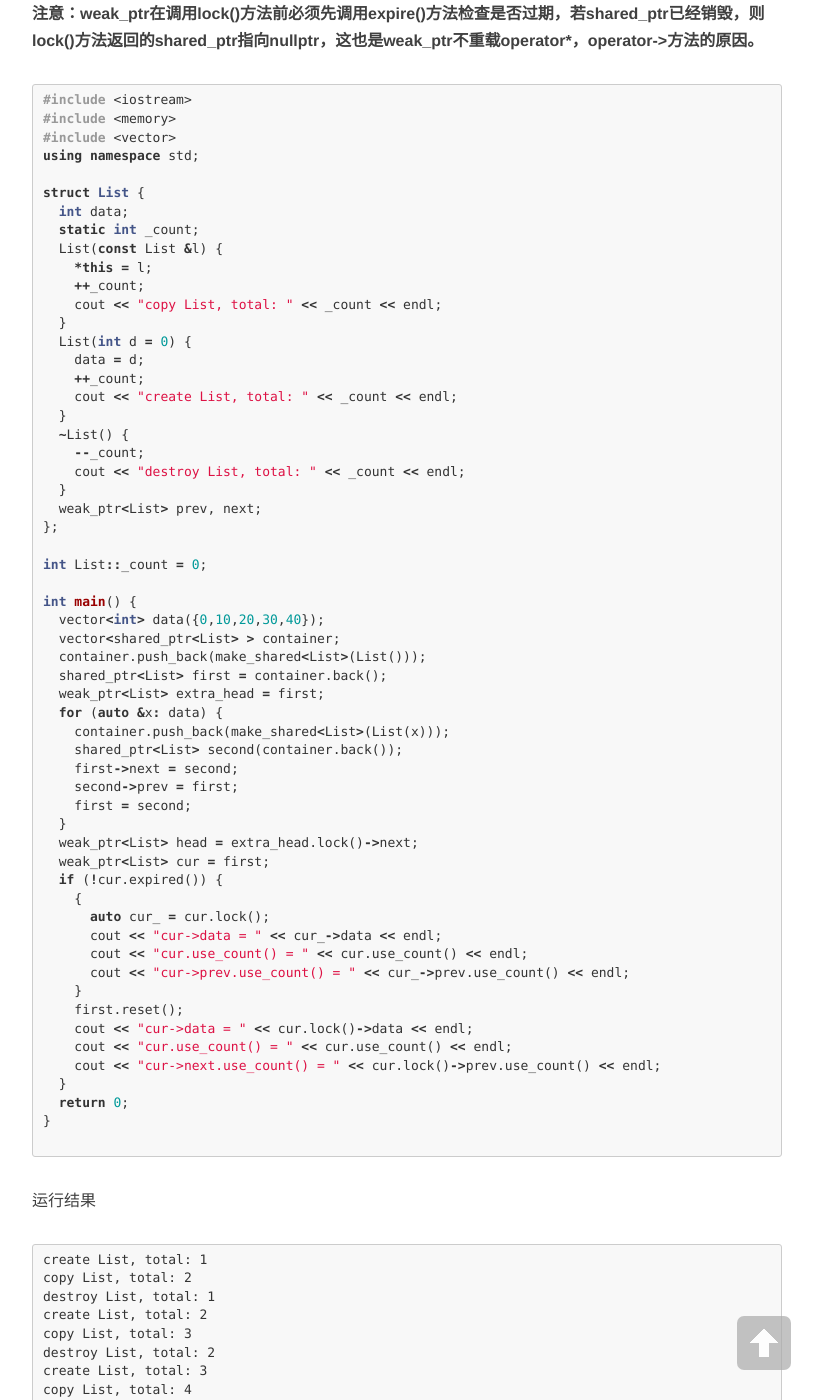
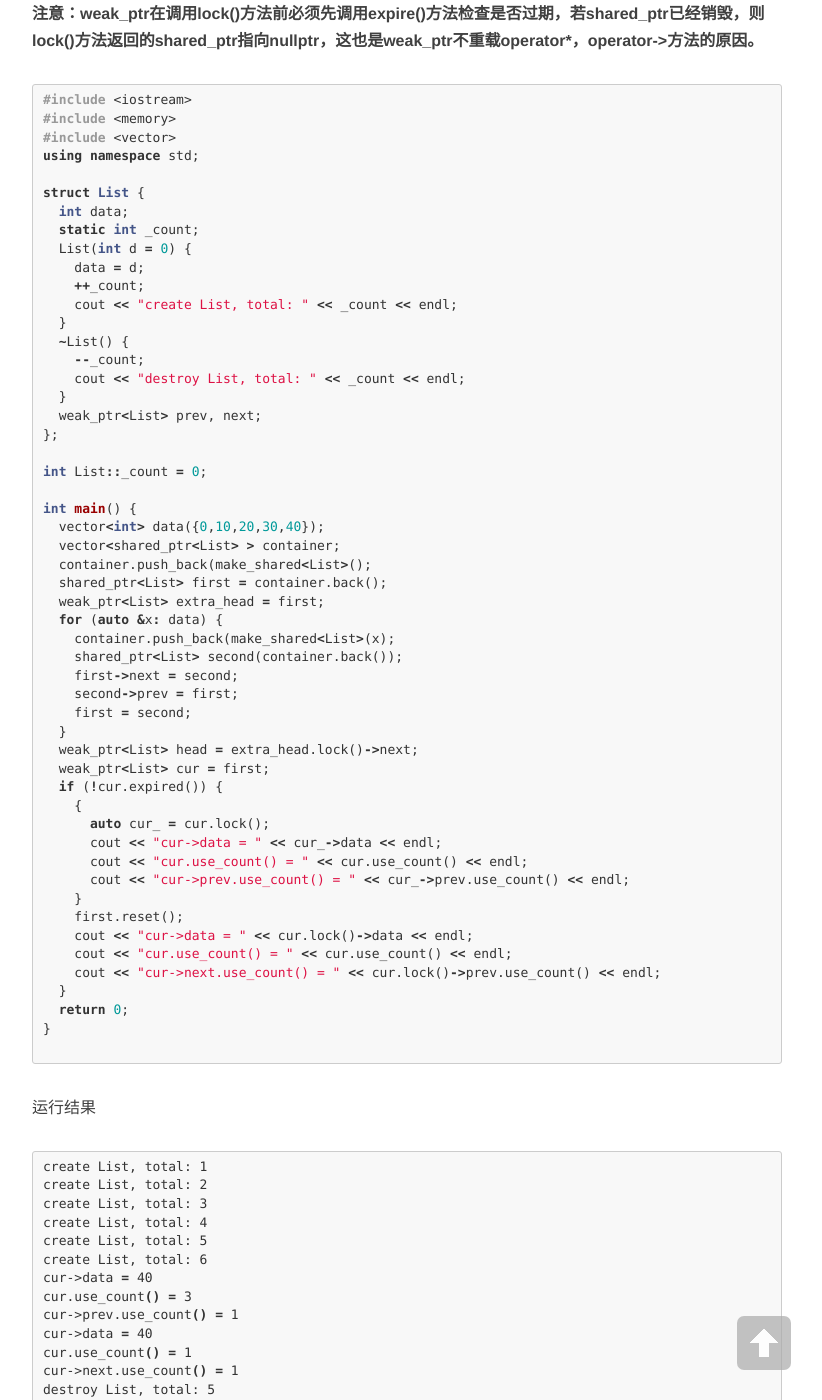
Before and after one commit to SimonFang1/SimonFang1.github.io, a Jekyll site: the page built from _posts/2018-08-23-smart-pointer.md, in a window 1280 px wide and 1400 px high, scrolled down 4869 px. Shown: the whole window, without its empty margins (233-1055 px from the left). Built offline with Jekyll 4.4.1, drawn with Linux system fonts in a browser that asks for light colours; nearby versions of some CDN libraries; comment, search, counter and statistics services are not loaded; some of the changed text lies outside the part shown.

Commit message:
update article

````diff
--- a/_posts/2018-08-23-smart-pointer.md
+++ b/_posts/2018-08-23-smart-pointer.md
@@ -166,11 +166,6 @@ using namespace std;
 struct List {
   int data;
   static int _count;
-  List(const List &l) {
-    *this = l;
-    ++_count;
-    cout << "copy List, total: " << _count << endl;
-  }
   List(int d = 0) {
     data = d;
     ++_count;
@@ -188,11 +183,11 @@ int List::_count = 0;
 int main() {
   vector<int> data({0,10,20,30,40});
   vector<shared_ptr<List> > container;
-  container.push_back(make_shared<List>(List()));
+  container.push_back(make_shared<List>();
   shared_ptr<List> first = container.back();
   weak_ptr<List> extra_head = first;
   for (auto &x: data) {
-    container.push_back(make_shared<List>(List(x)));
+    container.push_back(make_shared<List>(x);
     shared_ptr<List> second(container.back());
     first->next = second;
     second->prev = first;
@@ -221,23 +216,11 @@ int main() {
 
 ```bash
 create List, total: 1
-copy List, total: 2
-destroy List, total: 1
 create List, total: 2
-copy List, total: 3
-destroy List, total: 2
 create List, total: 3
-copy List, total: 4
-destroy List, total: 3
 create List, total: 4
-copy List, total: 5
-destroy List, total: 4
 create List, total: 5
-copy List, total: 6
-destroy List, total: 5
 create List, total: 6
-copy List, total: 7
-destroy List, total: 6
 cur->data = 40
 cur.use_count() = 3
 cur->prev.use_count() = 1
@@ -250,4 +233,5 @@ destroy List, total: 3
 destroy List, total: 2
 destroy List, total: 1
 destroy List, total: 0
+
 ```
````
Also changed, not shown: other parts of _posts/2018-08-23-smart-pointer.md (+2 -2 lines), _posts/2015-09-19-next-combination.md (+1 -0 lines).
